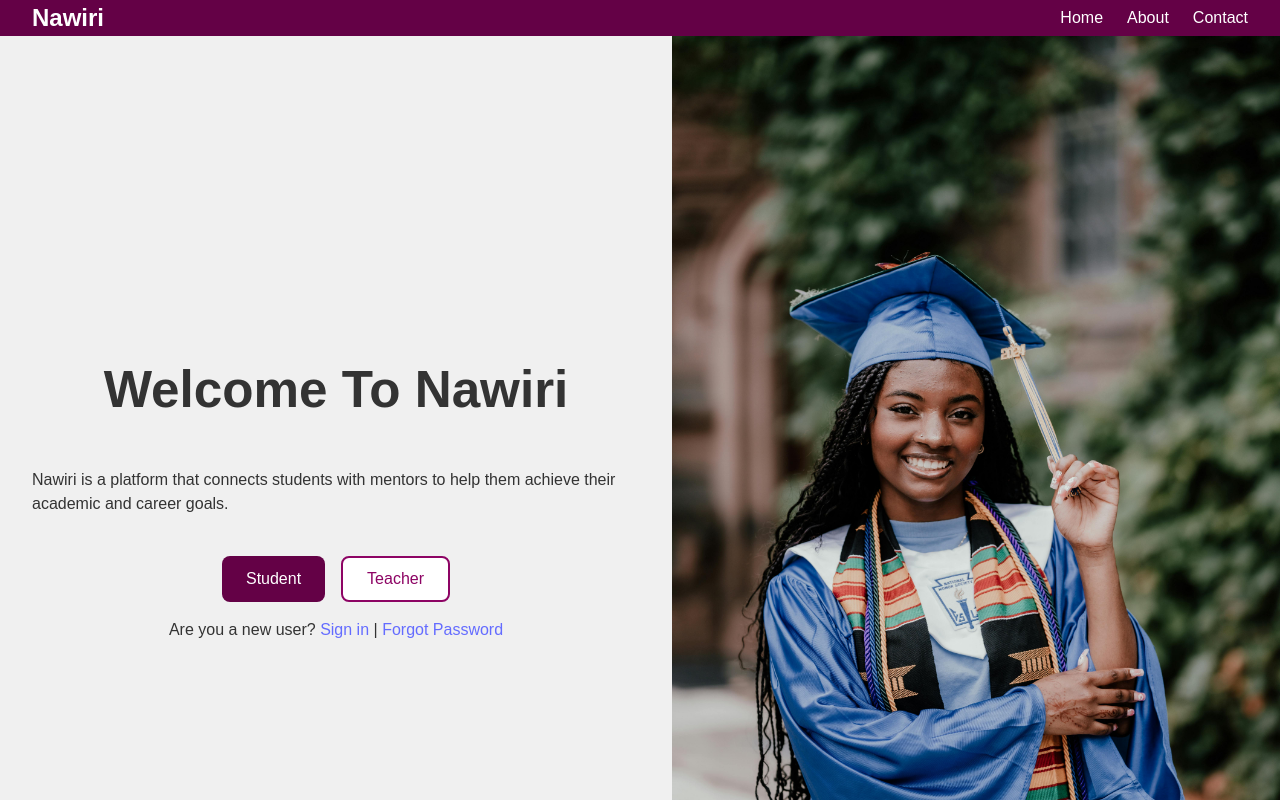
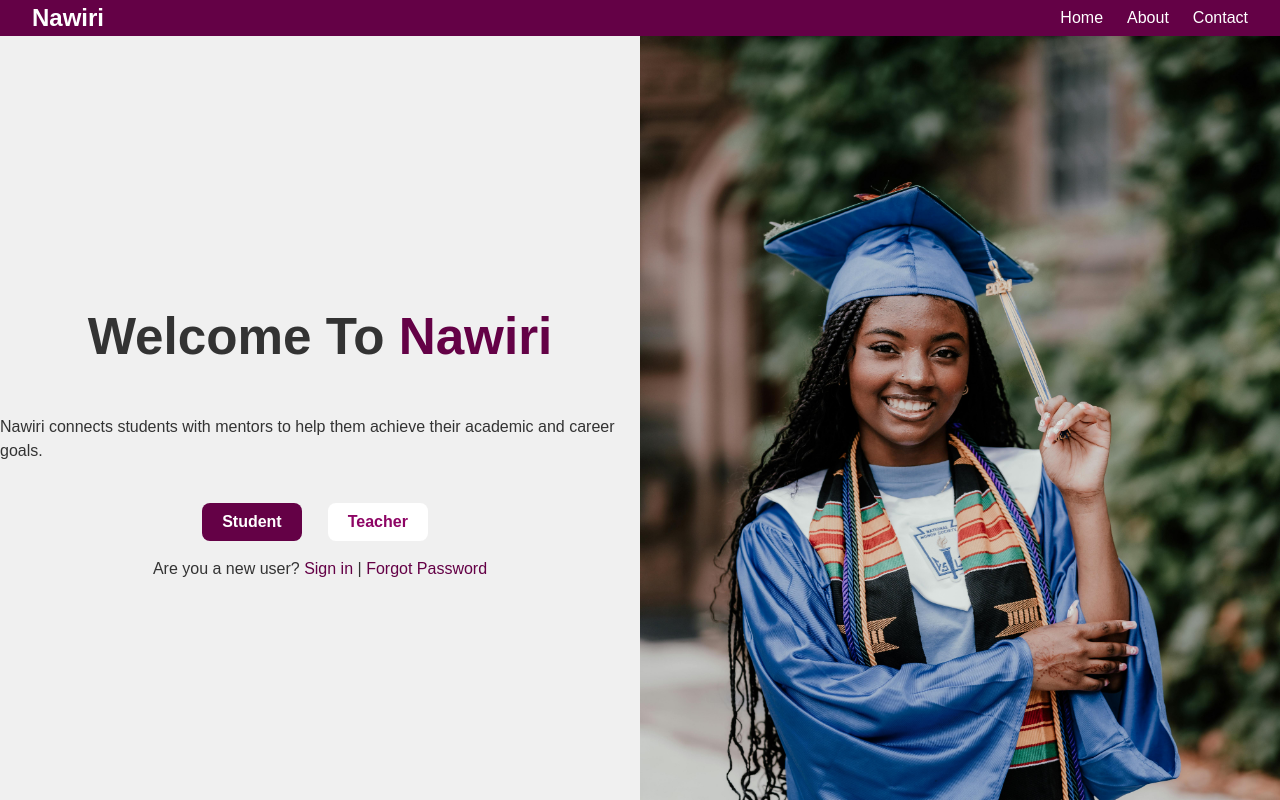
Before and after one commit to Moringa-SDF-PT10/nawiri-g7, a React (Vite) app: page / in a window 1280 px wide. Shown: the top 800 px of the page. Built offline with nearby package versions, Linux system fonts and the light colour scheme; the HTML template or start-up script is replaced by a standard one.

Commit message:
Added some animation on the home page

```diff
--- a/src/App.css
+++ b/src/App.css
@@ -176,3 +176,79 @@ body, html, #root {
   transition: background-color 0.2s ease;
   width: 124%;
 }
+
+a {
+    font-weight: 500;
+    color: #640146;
+    text-decoration: inherit;
+}
+
+
+/* Animations */
+.animated-container {
+  display: flex;
+  height: 100vh;
+}
+
+.fade-in-left {
+  animation: fadeInLeft 1s ease forwards;
+}
+
+.fade-in-right {
+  animation: fadeInRight 1s ease forwards;
+}
+
+@keyframes fadeInLeft {
+  0% {
+    opacity: 0;
+    transform: translateX(-30px);
+  }
+  100% {
+    opacity: 1;
+    transform: translateX(0);
+  }
+}
+
+@keyframes fadeInRight {
+  0% {
+    opacity: 0;
+    transform: translateX(30px);
+  }
+  100% {
+    opacity: 1;
+    transform: translateX(0);
+  }
+}
+
+/* Branding & Styling */
+.brand-name {
+  color: #640146;
+}
+
+.primary-button,
+.secondary-button {
+  margin-right: 10px;
+  padding: 10px 20px;
+  border: none;
+  font-weight: bold;
+  cursor: pointer;
+  border-radius: 8px;
+  transition: background-color 0.3s ease;
+}
+
+
+/* Layout */
+.left-pane,
+.right-pane {
+  flex: 1;
+  padding: 0rem;
+  display: flex;
+  flex-direction: column;
+  justify-content: center;
+}
+
+.full-image {
+  width: 100%;
+  height: 100%;
+  object-fit: cover;
+}
--- a/src/SplitScreen.jsx
+++ b/src/SplitScreen.jsx
@@ -4,12 +4,12 @@ import { Link } from "react-router-dom";
 
 export default function SplitScreen() {
   return (
-    <div className="split-container">
-      <div className="left-pane">
-        <h1>Welcome To Nawiri</h1>
+    <div className="split-container animated-container">
+      <div className="left-pane fade-in-left">
+        <h1>Welcome To <span className="brand-name">Nawiri</span></h1>
         <p>
-          Nawiri is a platform that connects students with mentors to help them
-          achieve their academic and career goals.
+          Nawiri connects students with mentors to help them achieve their
+          academic and career goals.
         </p>
         <div className="button-group">
           <button className="primary-button">Student</button>
@@ -20,7 +20,7 @@ export default function SplitScreen() {
           <Link to="/forgot-password">Forgot Password</Link>
         </p>
       </div>
-      <div className="right-pane">
+      <div className="right-pane fade-in-right">
         <img src={nariri_school} alt="Nariri School" className="full-image" />
       </div>
     </div>
```
